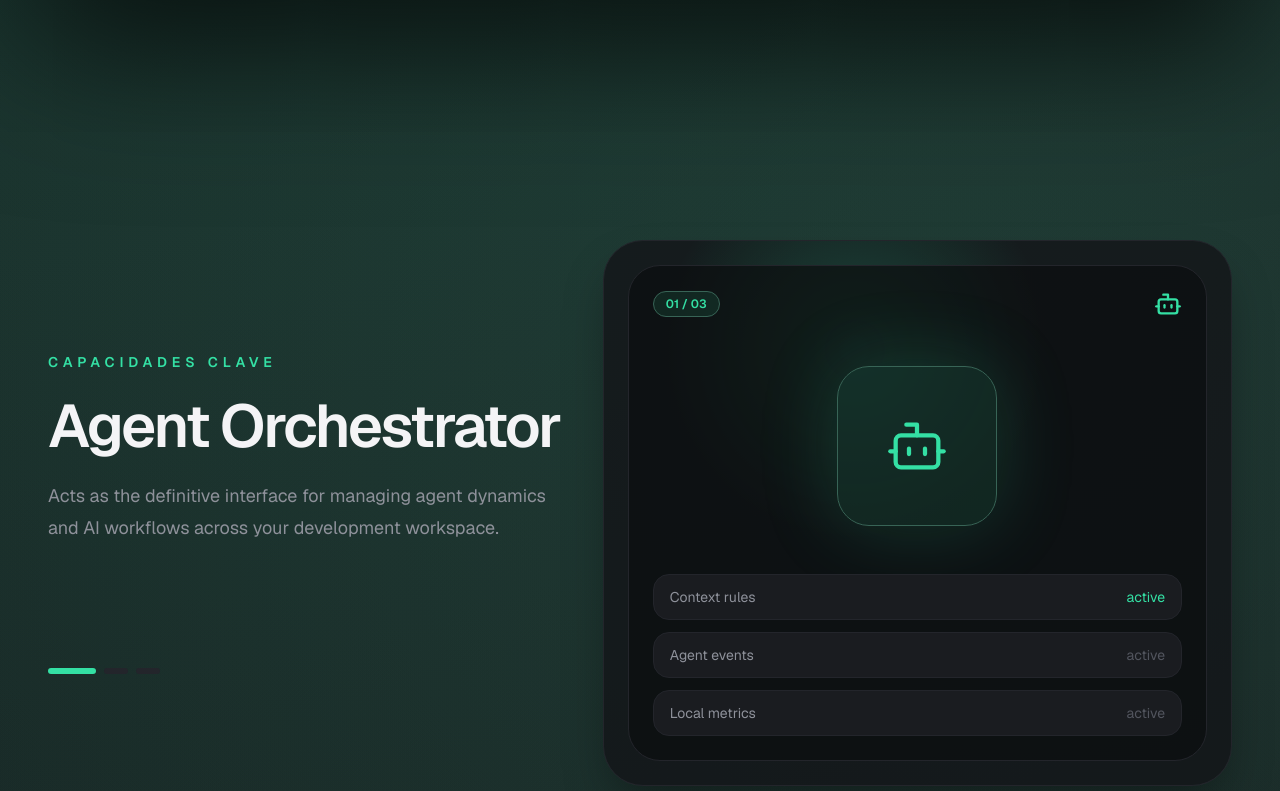
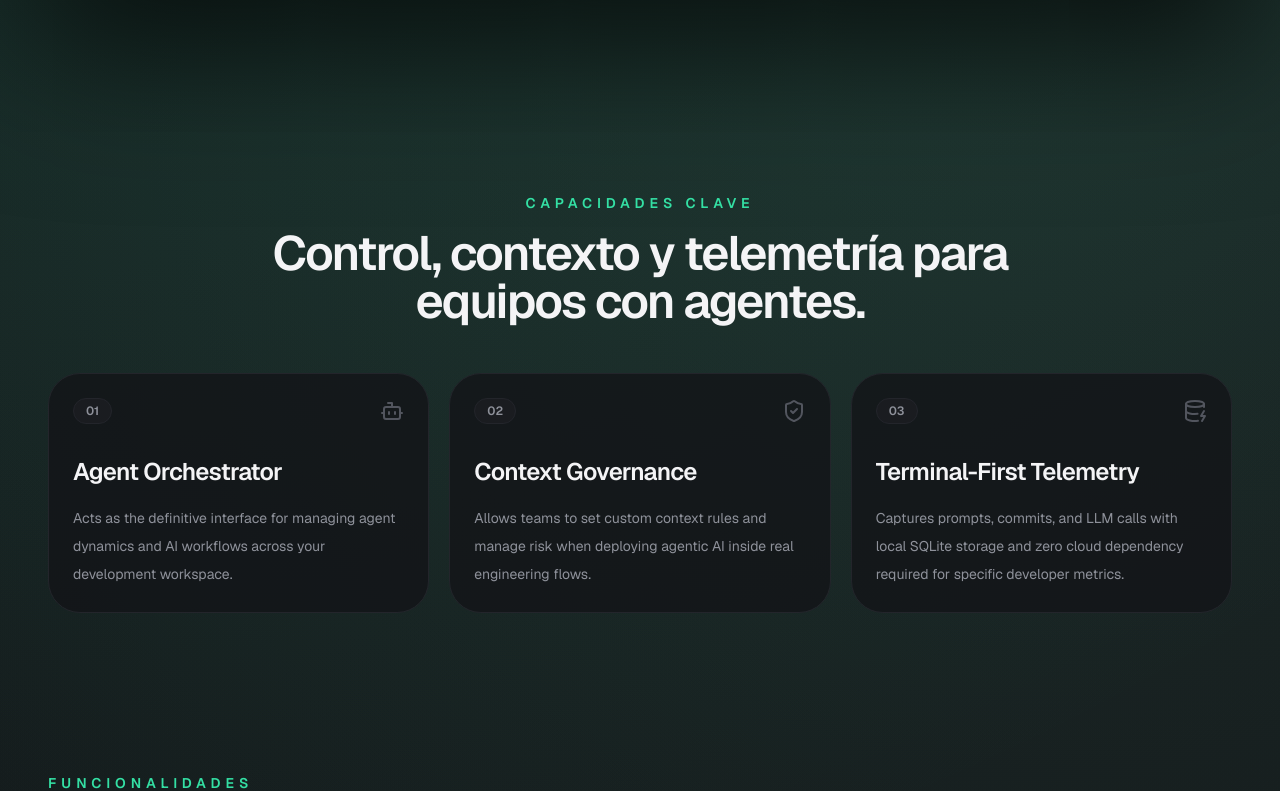
Before and after one commit to CleveritDemo/lp-nexicode, a Next.js app: page / in a window 1280 px wide. Shown: the part 1391-2182 px from the top of the page. Built offline with nearby package versions, Linux system fonts and the light colour scheme.

Commit message:
Use horizontal capability cards

```diff
--- a/src/components/sticky-capabilities.tsx
+++ b/src/components/sticky-capabilities.tsx
@@ -1,6 +1,3 @@
-"use client";
-
-import { useEffect, useRef, useState } from "react";
 import { Bot, DatabaseZap, ShieldCheck } from "lucide-react";
 
 const capabilities = [
@@ -25,110 +22,35 @@ const capabilities = [
 ];
 
 export function StickyCapabilities() {
-  const sectionRef = useRef<HTMLElement>(null);
-  const [activeIndex, setActiveIndex] = useState(0);
-  const active = capabilities[activeIndex];
-  const Icon = active.icon;
-
-  useEffect(() => {
-    function handleScroll() {
-      const section = sectionRef.current;
-
-      if (!section) {
-        return;
-      }
-
-      const rect = section.getBoundingClientRect();
-      const scrollable = Math.max(rect.height - window.innerHeight, 1);
-      const progress = Math.min(Math.max(-rect.top / scrollable, 0), 0.999);
-      setActiveIndex(Math.floor(progress * capabilities.length));
-    }
-
-    handleScroll();
-    window.addEventListener("scroll", handleScroll, { passive: true });
-    window.addEventListener("resize", handleScroll);
-
-    return () => {
-      window.removeEventListener("scroll", handleScroll);
-      window.removeEventListener("resize", handleScroll);
-    };
-  }, []);
-
   return (
-    <section ref={sectionRef} className="relative h-[300vh] px-6 sm:px-10 lg:px-12">
-      <div className="sticky top-0 mx-auto flex min-h-screen w-full max-w-7xl items-center py-20">
-        <div className="grid w-full items-center gap-10 lg:grid-cols-[0.9fr_1.1fr]">
-          <div>
+    <section className="relative mx-auto w-full max-w-7xl px-6 py-20 sm:px-10 lg:px-12">
+      <div className="mx-auto max-w-3xl text-center">
         <p className="text-sm font-semibold uppercase tracking-[0.35em] text-primary">
           Capacidades clave
         </p>
-            <div className="mt-6 min-h-[240px]">
-              {capabilities.map((capability, index) => (
-                <div
-                  key={capability.title}
-                  className={`transition-all duration-500 ${
-                    activeIndex === index
-                      ? "translate-y-0 opacity-100 blur-0"
-                      : "pointer-events-none absolute translate-y-6 opacity-0 blur-sm"
-                  }`}
-                >
-                  <h2 className="text-4xl font-semibold tracking-[-0.04em] text-text-primary sm:text-6xl">
-                    {capability.title}
+        <h2 className="mt-4 text-4xl font-semibold tracking-[-0.04em] text-text-primary sm:text-5xl">
+          Control, contexto y telemetría para equipos con agentes.
         </h2>
-                  <p className="mt-6 max-w-xl text-lg leading-8 text-text-muted">
-                    {capability.description}
-                  </p>
-                </div>
-              ))}
       </div>
 
-            <div className="mt-8 flex gap-2">
-              {capabilities.map((capability, index) => (
-                <button
-                  key={capability.title}
-                  type="button"
-                  aria-label={`Ver ${capability.title}`}
-                  onClick={() => setActiveIndex(index)}
-                  className={`h-1.5 rounded-full transition-all ${
-                    activeIndex === index ? "w-12 bg-primary" : "w-6 bg-surface-subtle"
-                  }`}
-                />
+      <div className="mt-12 grid gap-5 lg:grid-cols-3">
+        {capabilities.map(({ title, description, icon: Icon }, index) => (
+          <article
+            key={title}
+            className="group rounded-[2rem] border border-border-subtle bg-surface/80 p-6 transition duration-300 [transform-style:preserve-3d] hover:scale-[1.025] hover:rotate-x-2 hover:-rotate-y-2 hover:border-border-active hover:bg-surface-subtle hover:shadow-2xl hover:shadow-black/40"
+          >
+            <div className="flex items-center justify-between">
+              <span className="rounded-full border border-border-subtle bg-surface-elevated px-3 py-1 text-xs font-semibold text-text-muted">
+                0{index + 1}
+              </span>
+              <Icon className="size-6 text-text-dim transition group-hover:text-primary" />
+            </div>
+            <h3 className="mt-8 text-2xl font-semibold tracking-[-0.03em] text-text-primary transition group-hover:text-primary">
+              {title}
+            </h3>
+            <p className="mt-4 text-sm leading-7 text-text-muted">{description}</p>
+          </article>
         ))}
-            </div>
-          </div>
-
-          <div className="relative min-h-[420px] overflow-hidden rounded-[2.5rem] border border-border-subtle bg-surface/80 p-6 shadow-2xl shadow-black/40">
-            <div className="absolute inset-0 bg-[radial-gradient(circle_at_40%_20%,_color-mix(in_srgb,var(--color-primary)_22%,transparent),_transparent_34%)]" />
-            <div className="relative flex h-full min-h-[370px] flex-col justify-between rounded-[2rem] border border-border-subtle bg-canvas/70 p-6">
-              <div className="flex items-center justify-between">
-                <span className="rounded-full border border-border-active bg-primary/10 px-3 py-1 text-xs font-semibold text-primary">
-                  0{activeIndex + 1} / 03
-                </span>
-                <Icon className="size-7 text-primary" />
-              </div>
-
-              <div className="grid place-items-center py-12">
-                <div className="grid size-40 place-items-center rounded-[2rem] border border-border-active bg-primary/10 text-primary shadow-[0_0_80px_color-mix(in_srgb,var(--color-primary)_18%,transparent)]">
-                  <Icon className="size-16" strokeWidth={1.6} />
-                </div>
-              </div>
-
-              <div className="grid gap-3">
-                {["Context rules", "Agent events", "Local metrics"].map((item, index) => (
-                  <div
-                    key={item}
-                    className="flex items-center justify-between rounded-2xl border border-border-subtle bg-surface-elevated px-4 py-3 text-sm"
-                  >
-                    <span className="text-text-muted">{item}</span>
-                    <span className={index === activeIndex ? "text-primary" : "text-text-dim"}>
-                      active
-                    </span>
-                  </div>
-                ))}
-              </div>
-            </div>
-          </div>
-        </div>
         </div>
     </section>
   );
```
Lines whose indentation alone changed are shown as unchanged.
